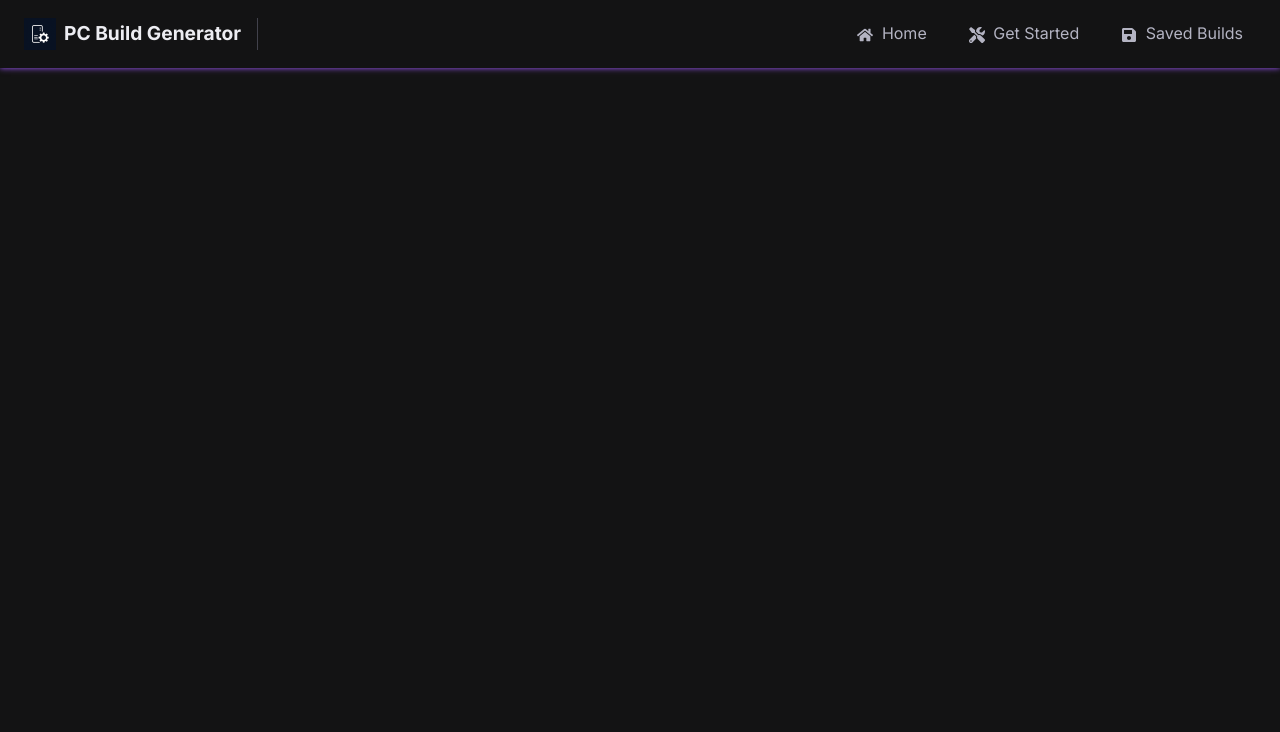
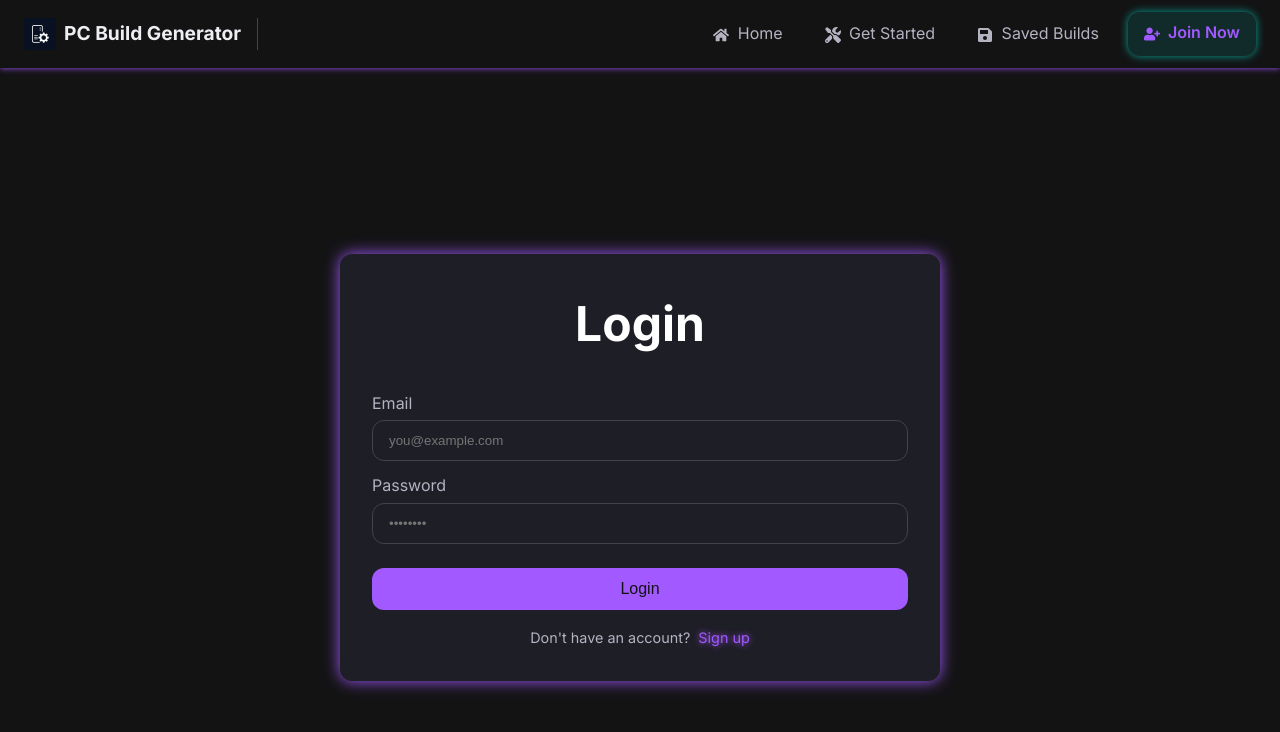
Before and after one commit to Joshua11l/pc-builder-mockup, a React (Create React App) app: page /auth in a window 1280 px wide. Shown: the top 732 px of the page. Built offline with nearby package versions, Linux system fonts and the light colour scheme.

Commit message:
Added the final login and sign up pages

```diff
--- a/src/App.js
+++ b/src/App.js
@@ -6,6 +6,8 @@ import './App.css';
 import HomeScreen from './screens/HomeScreen';
 import BuildScreen from './screens/BuildScreen';
 import SavedBuildsScreen from './screens/SavedBuildsScreen';
+import Auth from './screens/Auth';
+
 
 export default function App() {
   return (
@@ -14,6 +16,7 @@ export default function App() {
       <Routes>
         <Route path="/"      element={<HomeScreen />} />
         <Route path="/build" element={<BuildScreen />} />
+        <Route path="/auth" element={<Auth />} />
         <Route path="/saved" element={<SavedBuildsScreen />} />
       </Routes>
     </Router>
--- a/src/components/Navbar.css
+++ b/src/components/Navbar.css
@@ -76,3 +76,25 @@
 .navbar-link.active .nav-icon {
   color: var(--accent);
 }
+
+
+
+.join-button {
+  padding: 0.5rem 1rem;
+  background-color: var(--accent);
+  color: var(--bg);
+  border: none;
+  border-radius: var(--radius);
+  font-weight: 600;
+  transition: background 0.2s ease, box-shadow 0.2s ease;
+}
+
+.join-button .nav-icon {
+  margin-right: 0.25rem;
+  color: var(--bg);
+}
+
+.join-button:hover {
+  background: rgba(255, 255, 255, 0.8);
+  box-shadow: 0 0 8px rgba(0, 255, 231, 0.6);
+}
--- a/src/components/Navbar.js
+++ b/src/components/Navbar.js
@@ -1,7 +1,6 @@
-// src/components/Navbar.jsx
 import React from 'react'
 import { NavLink } from 'react-router-dom'
-import { FaHome, FaTools, FaSave } from 'react-icons/fa'
+import { FaHome, FaTools, FaSave, FaUserPlus } from 'react-icons/fa'
 import './Navbar.css'
 import logo from '../assets/pc-logo.png'
 
@@ -22,6 +21,9 @@ export default function Navbar() {
         <NavLink to="/saved" className="navbar-link">
           <FaSave className="nav-icon" /> Saved Builds
         </NavLink>
+        <NavLink to="/auth" className="navbar-link join-button">
+          <FaUserPlus className="nav-icon" /> Join Now
+        </NavLink>
       </div>
     </nav>
   )
--- /dev/null
+++ b/src/screens/Auth.css
@@ -0,0 +1,91 @@
+/* src/screens/Auth.css */
+
+* {
+  box-sizing: border-box;
+}
+
+.auth-page {
+  display: flex;
+  align-items: center;
+  justify-content: center;
+  min-height: 100vh;
+  background: #131314;
+  padding: 1rem;
+}
+
+.auth-card {
+  background: #1e1e26;
+  padding: 2rem;
+  border-radius: 12px;
+  box-shadow: 0 0 16px #a259ff;
+  width: 100%;
+  max-width: 600px;
+  text-align: center;
+}
+
+.auth-card h2 {
+  color: #ffffff;
+  font-size: 3rem;
+  margin-bottom: 1rem;
+}
+
+.auth-card form {
+  display: flex;
+  flex-direction: column;
+}
+
+.auth-card label {
+  color: #b3b3c2;
+  margin-top: 0.75rem;
+  text-align: left;
+}
+
+.auth-card input {
+  padding: 0.75rem 1rem;
+  margin-top: 0.25rem;
+  border: 1px solid #42424c;
+  border-radius: 12px;
+  background: transparent;
+  color: #ededf2;
+  transition: border-color 0.2s ease, box-shadow 0.2s ease;
+}
+
+.auth-card input:focus {
+  outline: none;
+  border-color: #a259ff;
+  box-shadow: 0 0 8px #a259ff;
+}
+
+.btn.auth-btn {
+  margin-top: 1.5rem;
+  padding: 0.75rem;
+  background: #a259ff;
+  color: #131314;
+  border: none;
+  border-radius: 12px;
+  font-size: 1rem;
+  cursor: pointer;
+  transition: transform 0.2s ease, box-shadow 0.2s ease;
+}
+
+.btn.auth-btn:hover {
+  transform: translateY(-2px);
+  box-shadow: 0 0 12px #a259ff;
+}
+
+.toggle-text {
+  margin-top: 1rem;
+  color: #b3b3c2;
+  font-size: 0.9rem;
+}
+
+.toggle-text span {
+  color: #a259ff;
+  margin-left: 0.25rem;
+  cursor: pointer;
+  text-shadow: 0 0 6px #a259ff;
+}
+
+.toggle-text span:hover {
+  text-decoration: underline;
+}
--- /dev/null
+++ b/src/screens/Auth.js
@@ -0,0 +1,74 @@
+import React, { useState } from 'react'
+import { useNavigate } from 'react-router-dom'
+import './Auth.css'
+
+export default function Auth() {
+  const [isLogin, setIsLogin] = useState(true)
+  const [email, setEmail] = useState('')
+  const [password, setPassword] = useState('')
+  const [confirm, setConfirm] = useState('')
+  const navigate = useNavigate()
+
+  const handleSubmit = e => {
+    e.preventDefault()
+    if (!email || !password || (!isLogin && password !== confirm)) {
+      return
+    }
+    // TODO: hook up real auth logic here
+    navigate('/')
+  }
+
+  return (
+    <div className="auth-page">
+      <div className="auth-card">
+        <h2>{isLogin ? 'Login' : 'Sign Up'}</h2>
+        <form onSubmit={handleSubmit}>
+          <label htmlFor="email">Email</label>
+          <input
+            type="email"
+            id="email"
+            value={email}
+            onChange={e => setEmail(e.target.value)}
+            placeholder="you@example.com"
+            required
+          />
+
+          <label htmlFor="password">Password</label>
+          <input
+            type="password"
+            id="password"
+            value={password}
+            onChange={e => setPassword(e.target.value)}
+            placeholder="••••••••"
+            required
+          />
+
+          {!isLogin && (
+            <>
+              <label htmlFor="confirm">Confirm Password</label>
+              <input
+                type="password"
+                id="confirm"
+                value={confirm}
+                onChange={e => setConfirm(e.target.value)}
+                placeholder="••••••••"
+                required
+              />
+            </>
+          )}
+
+          <button type="submit" className="btn auth-btn">
+            {isLogin ? 'Login' : 'Sign Up'}
+          </button>
+        </form>
+
+        <p className="toggle-text">
+          {isLogin ? "Don't have an account?" : 'Already have an account?'}
+          <span onClick={() => setIsLogin(!isLogin)}>
+            {isLogin ? ' Sign up' : ' Login'}
+          </span>
+        </p>
+      </div>
+    </div>
+  )
+}
```
